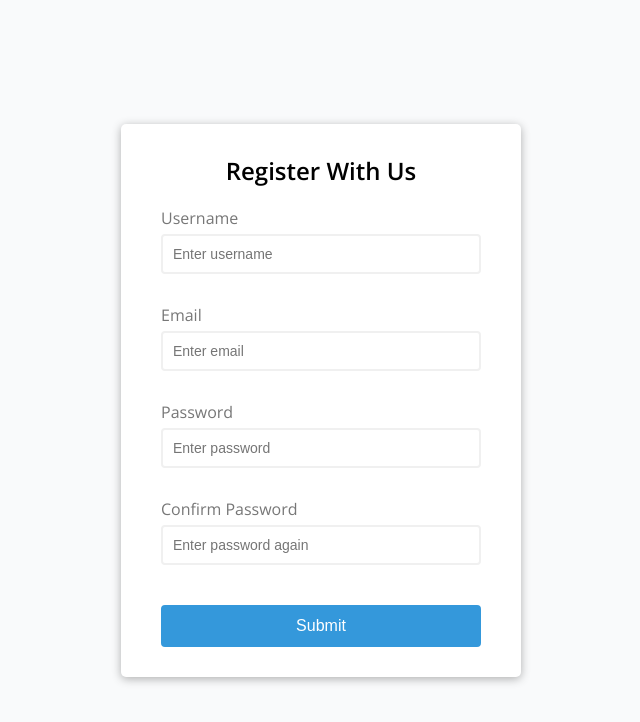
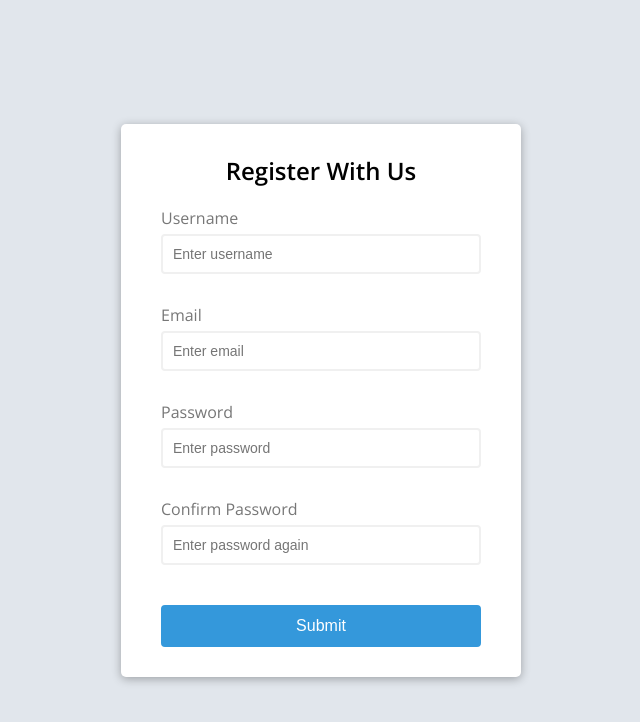
Before and after one commit to Wissanukhong/20-Web-Projects-With-Vanilla-JavaScript, a plain HTML site: page 1.FormValidator/FormValidation.html in a window 1280 px wide. Shown: the whole page, without its empty margins (319-959 px from the left). Drawn offline with nearby package versions, Linux system fonts and the light colour scheme.

Commit message:
refactoring : css change background

```diff
--- a/1.FormValidator/FormValidation.css
+++ b/1.FormValidator/FormValidation.css
@@ -13,13 +13,13 @@
 }
 
 body {
-  background-color: #f9fafb;
+  background-color: #e1e6ec;
   font-family: "Open Sans", sans-serif;
+  font-weight: 300;
   display: flex;
   align-items: center;
   justify-content: center;
   min-height: 100vh;
-  margin: 0;
 }
 
 .container {
@@ -30,6 +30,7 @@ body {
 }
 
 h2 {
+  font-weight: 600;
   text-align: center;
   margin: 0 0 20px;
 }
```
